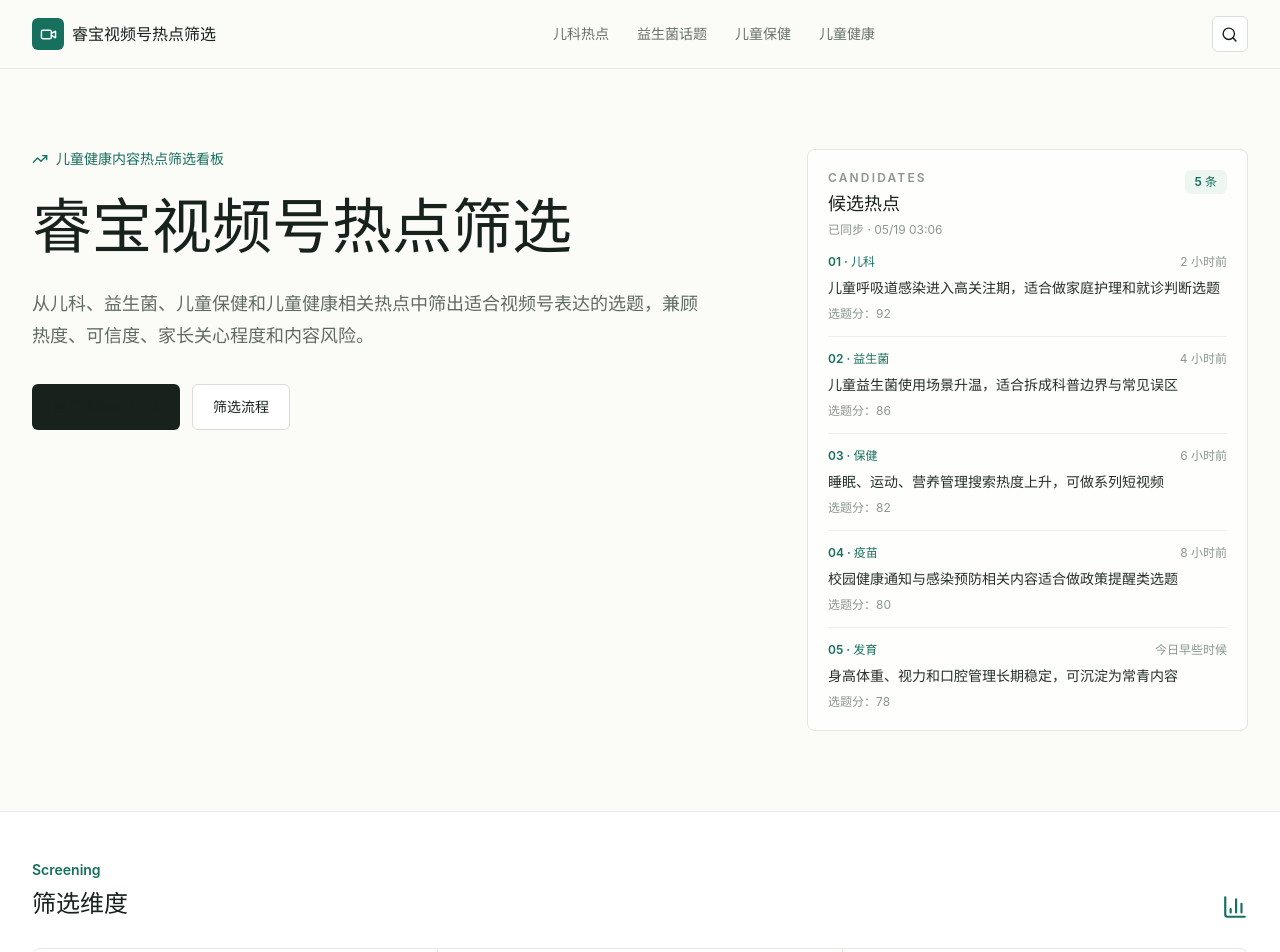
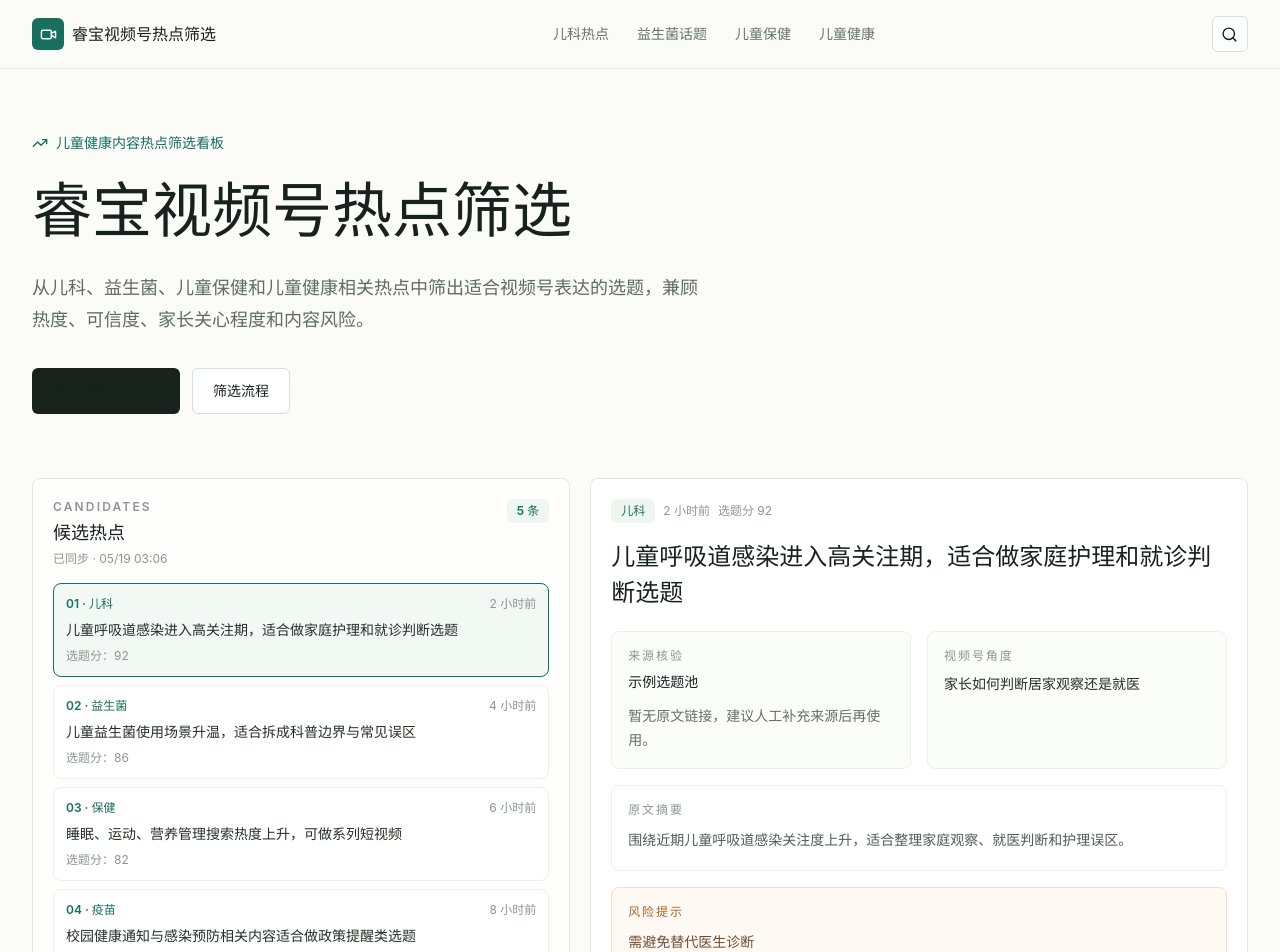
Before and after one commit to Horacezhr/ruibao-video-hotspot-screening, a React (Vite) app: page / in a window 1280 px wide. Shown: the top 952 px of the page. Built offline with nearby package versions, Linux system fonts and the light colour scheme.

Commit message:
Add clickable hotspot detail panel

```diff
--- a/src/App.tsx
+++ b/src/App.tsx
@@ -1,11 +1,16 @@
 import { useEffect, useMemo, useState } from 'react';
-import { ArrowRight, BarChart3, CheckCircle2, HeartPulse, Search, ShieldCheck, Sparkles, Target, TrendingUp, Video } from 'lucide-react';
+import { ArrowRight, BarChart3, CheckCircle2, ExternalLink, HeartPulse, Search, ShieldCheck, Sparkles, Target, TrendingUp, Video } from 'lucide-react';
 
 type Hotspot = {
   tag: string;
   title: string;
   time: string;
+  sourceName?: string;
+  sourceUrl?: string;
+  summary?: string;
+  angle?: string;
   score?: number;
+  risk?: string;
 };
 
 type HotspotData = {
@@ -26,11 +31,11 @@ const fallbackData: HotspotData = {
   description: '从儿科、益生菌、儿童保健和儿童健康相关热点中筛出适合视频号表达的选题，兼顾热度、可信度、家长关心程度和内容风险。',
   categories: ['儿科热点', '益生菌话题', '儿童保健', '儿童健康', '选题追踪', '内容审核'],
   hotspots: [
-    { tag: '儿科', title: '儿童呼吸道感染进入高关注期，适合做家庭护理和就诊判断选题', time: '2 小时前', score: 92 },
-    { tag: '益生菌', title: '儿童益生菌使用场景升温，适合拆成科普边界与常见误区', time: '4 小时前', score: 86 },
-    { tag: '保健', title: '睡眠、运动、营养管理搜索热度上升，可做系列短视频', time: '6 小时前', score: 82 },
-    { tag: '疫苗', title: '校园健康通知与感染预防相关内容适合做政策提醒类选题', time: '8 小时前', score: 80 },
-    { tag: '发育', title: '身高体重、视力和口腔管理长期稳定，可沉淀为常青内容', time: '今日早些时候', score: 78 },
+    { tag: '儿科', title: '儿童呼吸道感染进入高关注期，适合做家庭护理和就诊判断选题', time: '2 小时前', sourceName: '示例选题池', sourceUrl: '', summary: '围绕近期儿童呼吸道感染关注度上升，适合整理家庭观察、就医判断和护理误区。', angle: '家长如何判断居家观察还是就医', score: 92, risk: '需避免替代医生诊断' },
+    { tag: '益生菌', title: '儿童益生菌使用场景升温，适合拆成科普边界与常见误区', time: '4 小时前', sourceName: '示例选题池', sourceUrl: '', summary: '适合用短视频解释益生菌适用边界、常见误区，以及哪些情况需要咨询医生。', angle: '益生菌不是万能补充剂', score: 86, risk: '需标注适用边界和咨询医生' },
+    { tag: '保健', title: '睡眠、运动、营养管理搜索热度上升，可做系列短视频', time: '6 小时前', sourceName: '示例选题池', sourceUrl: '', summary: '可拆成一组家庭可执行清单，帮助家长快速建立儿童日常保健认知。', angle: '一周儿童健康习惯清单', score: 82, risk: '避免制造焦虑' },
+    { tag: '疫苗', title: '校园健康通知与感染预防相关内容适合做政策提醒类选题', time: '8 小时前', sourceName: '示例选题池', sourceUrl: '', summary: '适合跟进学校通知、疾控提醒和感染预防信息，做成家长提醒类内容。', angle: '开学季感染预防提醒', score: 80, risk: '需引用权威机构通知' },
+    { tag: '发育', title: '身高体重、视力和口腔管理长期稳定，可沉淀为常青内容', time: '今日早些时候', sourceName: '示例选题池', sourceUrl: '', summary: '适合做长期内容池，按年龄段拆解筛查重点和家庭行动建议。', angle: '不同年龄段的筛查重点', score: 78, risk: '避免单一指标判断发育情况' }
   ],
   workflow: ['热点发现与关键词监测', '可信来源与医学依据核验', '视频号选题评分与排序', '脚本草稿与发布复盘'],
   disclaimer: '健康内容仅用于选题筛选和科普策划，不替代医生诊断或治疗建议。发布前应核验权威来源。',
@@ -54,6 +59,7 @@ function formatUpdatedAt(value: string) {
 function App() {
   const [data, setData] = useState<HotspotData>(fallbackData);
   const [isLiveData, setIsLiveData] = useState(false);
+  const [selectedIndex, setSelectedIndex] = useState(0);
 
   useEffect(() => {
     let active = true;
@@ -66,6 +72,7 @@ function App() {
         if (!active) return;
         setData(nextData);
         setIsLiveData(true);
+        setSelectedIndex(0);
       })
       .catch(() => {
         if (active) setIsLiveData(false);
@@ -78,7 +85,8 @@ function App() {
 
   const updatedAt = useMemo(() => formatUpdatedAt(data.updatedAt), [data.updatedAt]);
   const categories = data.categories.length ? data.categories : fallbackData.categories;
-  const hotspots = data.hotspots.slice(0, 5);
+  const hotspots = data.hotspots.slice(0, 12);
+  const selectedHotspot = hotspots[selectedIndex] || hotspots[0] || fallbackData.hotspots[0];
 
   return (
     <main className="min-h-screen bg-[#fbfbf7] text-[#18221d]">
@@ -91,11 +99,11 @@ function App() {
           <nav className="hidden items-center gap-7 text-sm text-[#66736b] md:flex">
             {categories.slice(0, 4).map((category) => <a className="transition hover:text-[#18221d]" href="#topics" key={category}>{category}</a>)}
           </nav>
-          <a className="inline-flex size-9 items-center justify-center rounded-md border border-[#d7dfd8] bg-white text-[#18221d] transition hover:border-[#9fb1a6]" href="#search" aria-label="搜索内容"><Search size={17} aria-hidden="true" /></a>
+          <a className="inline-flex size-9 items-center justify-center rounded-md border border-[#d7dfd8] bg-white text-[#18221d] transition hover:border-[#9fb1a6]" href="#recent" aria-label="搜索内容"><Search size={17} aria-hidden="true" /></a>
         </div>
       </header>
 
-      <section className="mx-auto grid w-full max-w-7xl gap-10 px-5 py-12 sm:px-8 md:grid-cols-[1.25fr_0.75fr] md:items-start md:py-20">
+      <section className="mx-auto w-full max-w-7xl px-5 py-12 sm:px-8 md:py-16">
         <div className="max-w-3xl">
           <p className="mb-5 inline-flex items-center gap-2 text-sm font-medium text-[#176f5d]"><TrendingUp size={16} aria-hidden="true" />{data.subtitle}</p>
           <h1 className="text-4xl font-semibold leading-tight tracking-normal sm:text-5xl md:text-6xl">{data.title}</h1>
@@ -105,8 +113,10 @@ function App() {
             <a className="inline-flex items-center justify-center rounded-md border border-[#d7dfd8] bg-white px-5 py-3 text-sm font-semibold transition hover:border-[#9fb1a6]" href="#sources">筛选流程</a>
           </div>
         </div>
+      </section>
 
-        <aside className="rounded-lg border border-[#e1e8e2] bg-white/80 p-5" id="recent">
+      <section className="mx-auto grid w-full max-w-7xl gap-5 px-5 pb-14 sm:px-8 lg:grid-cols-[0.9fr_1.1fr]" id="recent">
+        <aside className="rounded-lg border border-[#e1e8e2] bg-white/80 p-5">
           <div className="mb-4 flex items-start justify-between gap-4">
             <div>
               <p className="text-xs font-semibold uppercase tracking-[0.18em] text-[#8a978e]">Candidates</p>
@@ -115,16 +125,54 @@ function App() {
             </div>
             <span className="rounded-md bg-[#eef6f1] px-2.5 py-1 text-xs font-semibold text-[#176f5d]">{hotspots.length} 条</span>
           </div>
-          <div className="divide-y divide-[#edf1ec]">
-            {hotspots.map((item, index) => (
-              <article className="py-3.5 first:pt-0 last:pb-0" key={item.title}>
-                <div className="mb-1.5 flex items-center justify-between gap-3 text-xs text-[#8a978e]"><span className="font-semibold text-[#176f5d]">0{index + 1} · {item.tag}</span><span>{item.time}</span></div>
-                <h3 className="text-sm font-semibold leading-6 text-[#243028]">{item.title}</h3>
-                {item.score ? <p className="mt-1.5 text-xs text-[#8a978e]">选题分：{item.score}</p> : null}
-              </article>
-            ))}
+          <div className="space-y-2">
+            {hotspots.map((item, index) => {
+              const selected = selectedIndex === index;
+              return (
+                <button className={`w-full rounded-lg border p-3 text-left transition ${selected ? 'border-[#176f5d] bg-[#f2f8f4]' : 'border-[#edf1ec] bg-white hover:border-[#b7c8bd] hover:bg-[#fbfdf9]'}`} key={`${item.title}-${index}`} onClick={() => setSelectedIndex(index)} type="button">
+                  <div className="mb-1.5 flex items-center justify-between gap-3 text-xs text-[#8a978e]"><span className="font-semibold text-[#176f5d]">0{index + 1} · {item.tag}</span><span>{item.time}</span></div>
+                  <h3 className="text-sm font-semibold leading-6 text-[#243028]">{item.title}</h3>
+                  {item.score ? <p className="mt-1.5 text-xs text-[#8a978e]">选题分：{item.score}</p> : null}
+                </button>
+              );
+            })}
           </div>
         </aside>
+
+        <section className="rounded-lg border border-[#e1e8e2] bg-white p-5 lg:sticky lg:top-24 lg:self-start">
+          <div className="mb-4 flex flex-wrap items-center gap-2">
+            <span className="rounded-md bg-[#eef6f1] px-2.5 py-1 text-xs font-semibold text-[#176f5d]">{selectedHotspot.tag}</span>
+            <span className="text-xs text-[#8a978e]">{selectedHotspot.time}</span>
+            {selectedHotspot.score ? <span className="text-xs text-[#8a978e]">选题分 {selectedHotspot.score}</span> : null}
+          </div>
+          <h2 className="text-2xl font-semibold leading-9">{selectedHotspot.title}</h2>
+
+          <div className="mt-5 grid gap-4 sm:grid-cols-2">
+            <div className="rounded-lg border border-[#edf1ec] bg-[#fbfdf9] p-4">
+              <p className="text-xs font-semibold uppercase tracking-[0.16em] text-[#8a978e]">来源核验</p>
+              <p className="mt-2 text-sm font-semibold">{selectedHotspot.sourceName || '暂无来源名称'}</p>
+              {selectedHotspot.sourceUrl ? (
+                <a className="mt-3 inline-flex items-center gap-2 rounded-md bg-[#18221d] px-3 py-2 text-sm font-semibold text-white transition hover:bg-[#2b3831]" href={selectedHotspot.sourceUrl} rel="noreferrer" target="_blank">打开新闻原文<ExternalLink size={15} aria-hidden="true" /></a>
+              ) : (
+                <p className="mt-3 text-sm leading-6 text-[#657168]">暂无原文链接，建议人工补充来源后再使用。</p>
+              )}
+            </div>
+            <div className="rounded-lg border border-[#edf1ec] bg-[#fbfdf9] p-4">
+              <p className="text-xs font-semibold uppercase tracking-[0.16em] text-[#8a978e]">视频号角度</p>
+              <p className="mt-2 text-sm leading-6 text-[#243028]">{selectedHotspot.angle || '暂无推荐角度，可先从家长最关心的问题切入。'}</p>
+            </div>
+          </div>
+
+          <div className="mt-4 rounded-lg border border-[#edf1ec] p-4">
+            <p className="text-xs font-semibold uppercase tracking-[0.16em] text-[#8a978e]">原文摘要</p>
+            <p className="mt-2 text-sm leading-7 text-[#4f5e55]">{selectedHotspot.summary || '暂无摘要，建议打开来源核验。'}</p>
+          </div>
+          <div className="mt-4 rounded-lg border border-[#f1dfd0] bg-[#fff9f4] p-4">
+            <p className="text-xs font-semibold uppercase tracking-[0.16em] text-[#a6682d]">风险提示</p>
+            <p className="mt-2 text-sm leading-7 text-[#6f4c2d]">{selectedHotspot.risk || '发布前需要核验权威来源，避免把科普内容表达成诊疗建议。'}</p>
+          </div>
+          <p className="mt-4 text-xs leading-6 text-[#8a978e]">{data.disclaimer}</p>
+        </section>
       </section>
 
       <section className="border-y border-[#e6ebe4] bg-white py-12" id="topics">
```
